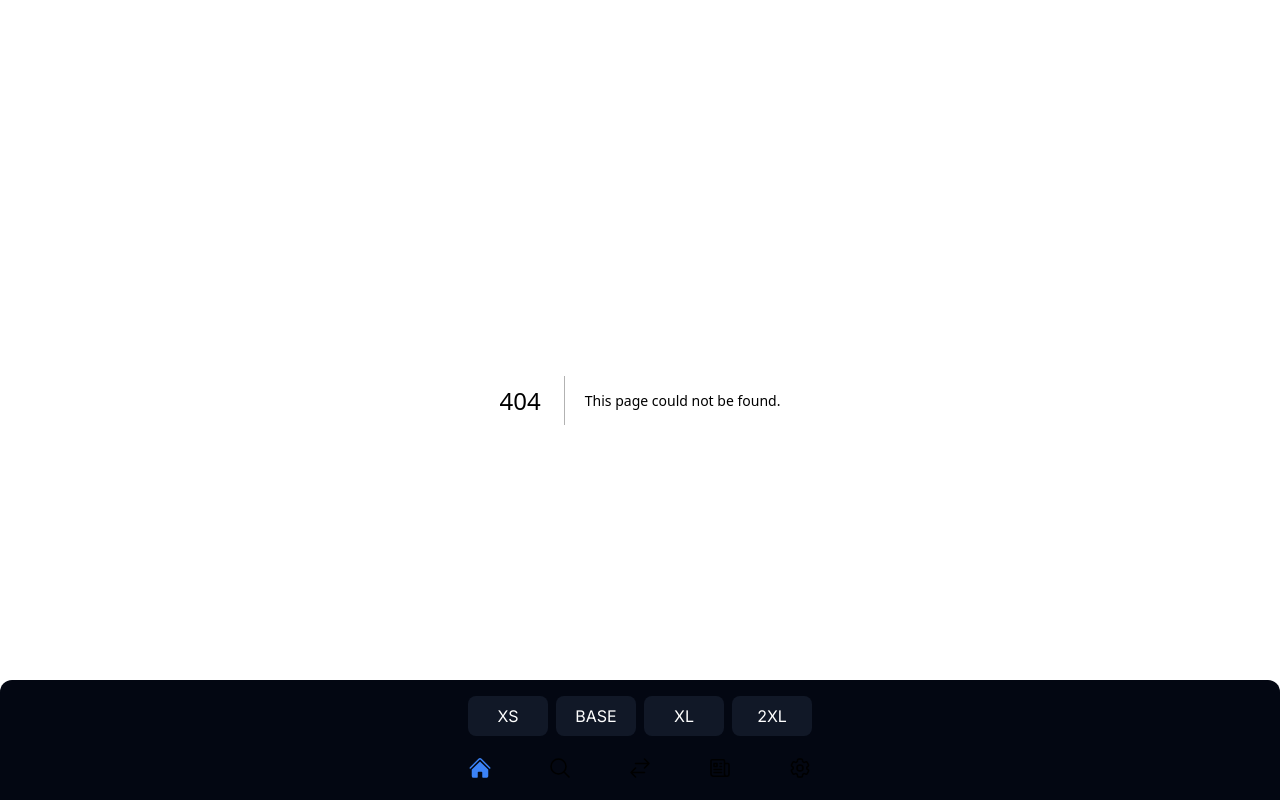
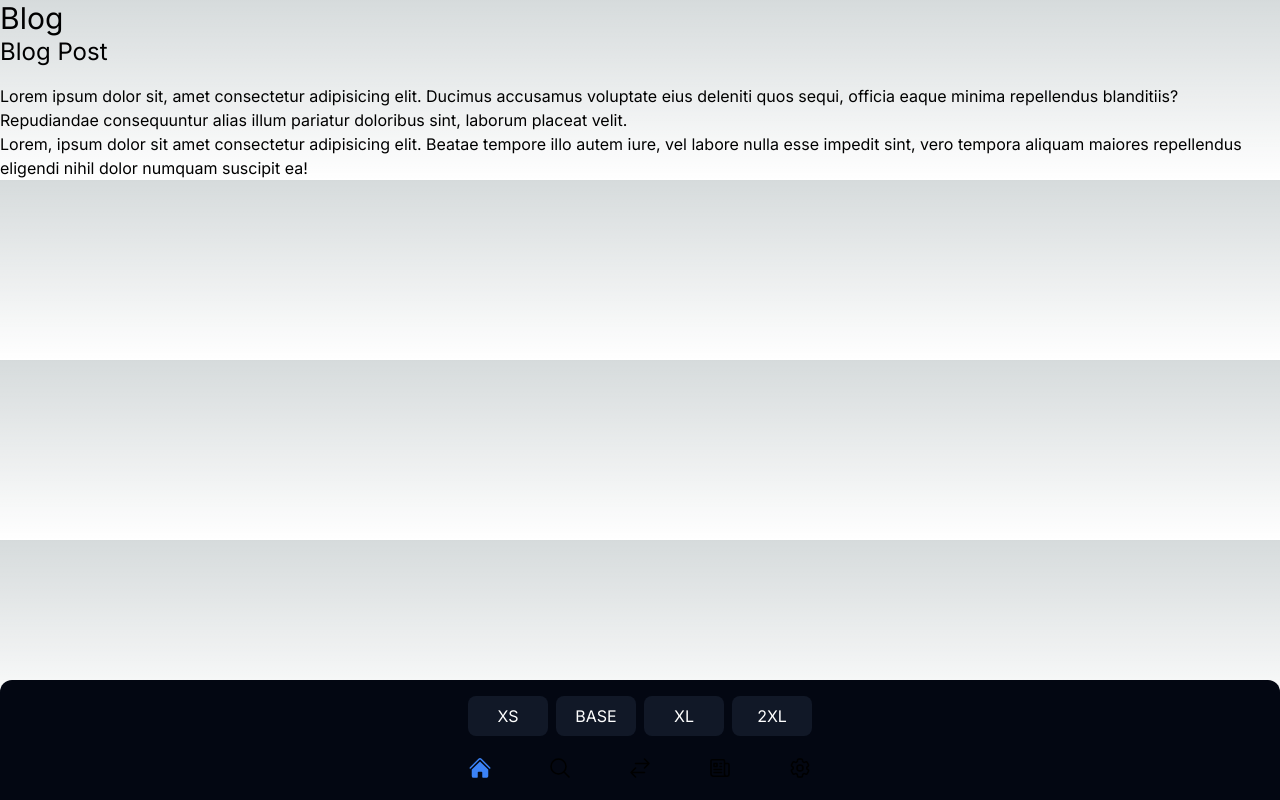
Before and after one commit to christoff-linde/alt-accessibility-web, a Next.js app: page /blog in a window 1280 px wide. Before the commit this address had no page. Built offline with nearby package versions, Linux system fonts and the light colour scheme; a web font is replaced by a local one.

Commit message:
feat: implement basic blog posts

```diff
--- /dev/null
+++ b/app/blog/page.tsx
@@ -0,0 +1,12 @@
+import BlogPost from '../components/BlogPost';
+
+const BlogPage = () => {
+  return (
+    <div>
+      <h1 className='text-3xl'>Blog</h1>
+      <BlogPost />
+    </div>
+  );
+};
+
+export default BlogPage;
--- /dev/null
+++ b/app/components/BlogPost.tsx
@@ -0,0 +1,32 @@
+'use client';
+
+import { TypedUseSelectorHook, useSelector } from 'react-redux';
+import { RootState } from '../store';
+
+const useAppSelector: TypedUseSelectorHook<RootState> = useSelector;
+
+const BlogPost = () => {
+  const { fontSize } = useAppSelector((state) => state.theme);
+
+  return (
+    <div>
+      <h1 className='mb-4 text-2xl'>Blog Post</h1>
+      <div className={fontSize}>
+        <p>
+          Lorem ipsum dolor sit, amet consectetur adipisicing elit. Ducimus
+          accusamus voluptate eius deleniti quos sequi, officia eaque minima
+          repellendus blanditiis? Repudiandae consequuntur alias illum pariatur
+          doloribus sint, laborum placeat velit.
+        </p>
+        <p>
+          Lorem, ipsum dolor sit amet consectetur adipisicing elit. Beatae
+          tempore illo autem iure, vel labore nulla esse impedit sint, vero
+          tempora aliquam maiores repellendus eligendi nihil dolor numquam
+          suscipit ea!
+        </p>
+      </div>
+    </div>
+  );
+};
+
+export default BlogPost;
```
